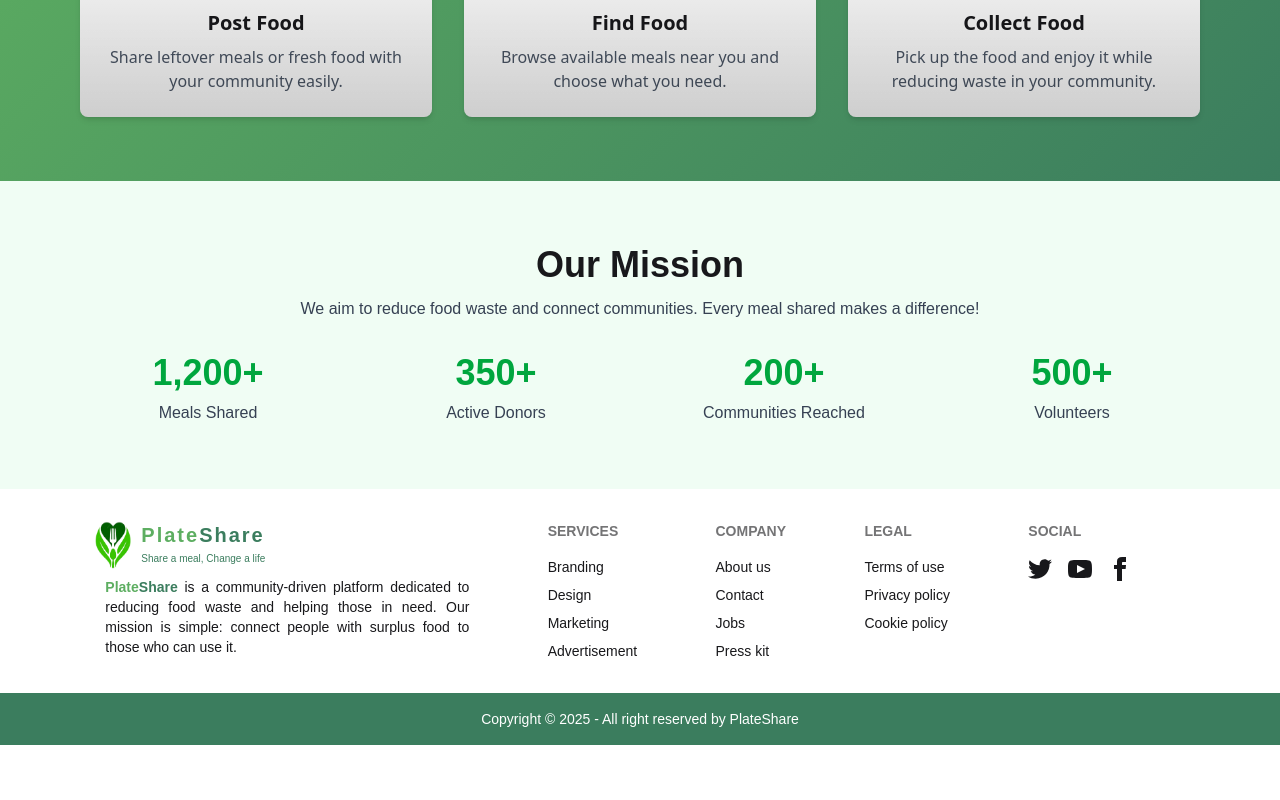
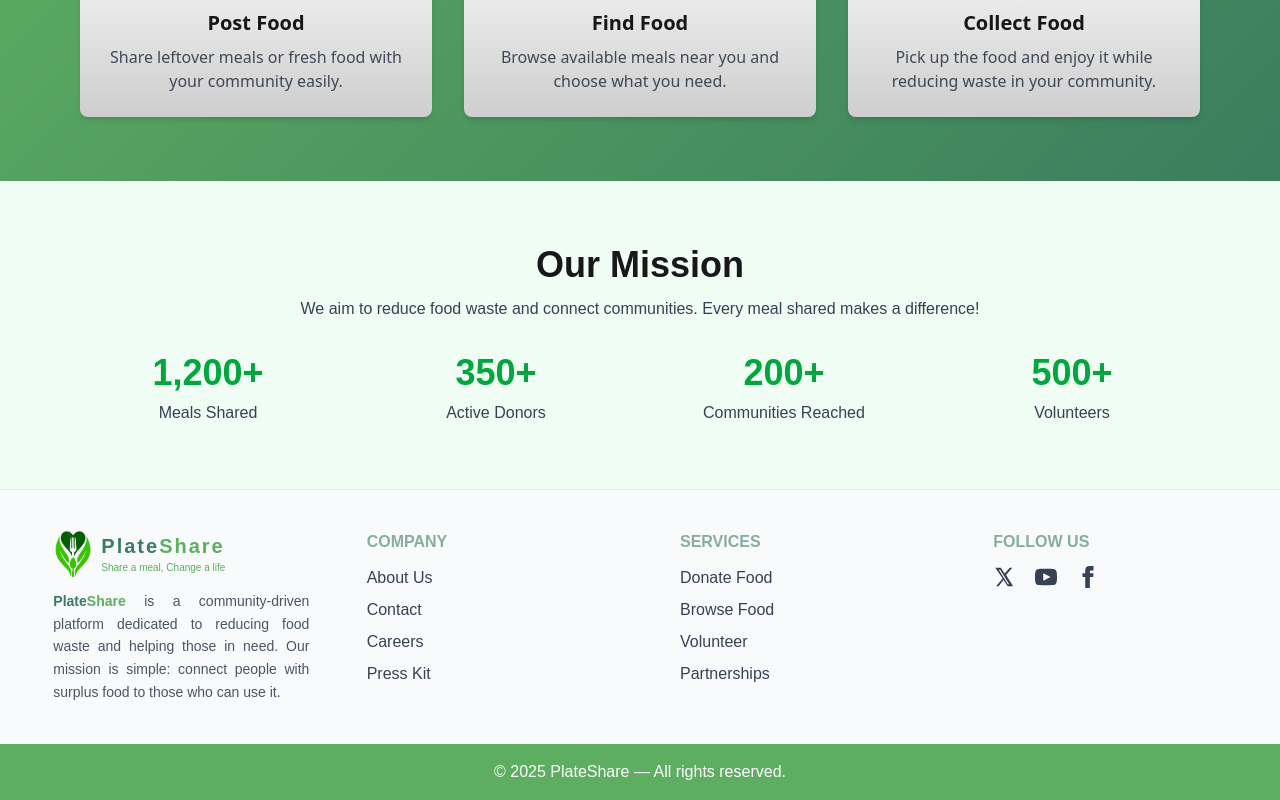
Before and after one commit to alhasandhali/plateShare-client-site, a React (Vite) app: page / in a window 1280 px wide. Shown: the part 893-1693 px from the top of the page. Before the commit the page ends 1638 px from the top, so only its background shows below. Built offline with nearby package versions, Linux system fonts and the light colour scheme; no server answers.

Commit message:
polish the footer

```diff
--- a/src/components/Footer/Footer.jsx
+++ b/src/components/Footer/Footer.jsx
@@ -1,101 +1,137 @@
 import React from "react";
 import logo from "../../assets/logo.png";
-import { DynamicIcon } from "lucide-react/dynamic";
 import { Link } from "react-router";
 
 const Footer = () => {
   return (
-    <div className="montserrat">
-      <footer className="footer md:w-11/12 m-auto sm:footer-horizontal p-8">
-        <aside className="flex flex-col">
-          <Link to="/" className="flex items-center ml-2">
+    <footer className="montserrat bg-gray-50 text-gray-700 border-t border-gray-200">
+      <div className="w-11/12 mx-auto py-10 grid grid-cols-1 md:grid-cols-3 lg:grid-cols-4 gap-5 lg:gap-20">
+        <div className="flex-1 min-w-64">
+          <Link to="/" className="flex items-center mb-3">
             <img className="w-10 h-12" src={logo} alt="PlateShare Logo" />
-            <div className="flex flex-col ml-2">
-              <p className="poppins font-extrabold text-prime text-xl tracking-widest">
-                Plate<span className="text-second">Share</span>
+            <div className="ml-2">
+              <p className="poppins font-extrabold text-second text-xl tracking-widest">
+                Plate<span className="text-prime">Share</span>
               </p>
-              <p className="montserrat font-extralight text-second text-[10px]">
+              <p className="montserrat font-light text-prime text-[10px]">
                 Share a meal, Change a life
               </p>
             </div>
           </Link>
-          <p className="w-60 lg:w-96 text-justify md:pl-5 montserrat font-normal text-sm">
-            <span className="poppins font-bold text-prime">
-              Plate<span className="text-second">Share</span>
+          <p className="text-sm text-gray-600 leading-relaxed md:pr-10 xl:pr-0 text-justify wrap-break-words max-w-full">
+            <span className="poppins font-bold text-second">
+              Plate<span className="text-prime">Share</span>
             </span>{" "}
             is a community-driven platform dedicated to reducing food waste and
             helping those in need. Our mission is simple: connect people with
             surplus food to those who can use it.
           </p>
-        </aside>
-        <nav>
-          <h6 className="footer-title">Services</h6>
-          <a className="link link-hover">Branding</a>
-          <a className="link link-hover">Design</a>
-          <a className="link link-hover">Marketing</a>
-          <a className="link link-hover">Advertisement</a>
-        </nav>
-        <nav>
-          <h6 className="footer-title">Company</h6>
-          <a className="link link-hover">About us</a>
-          <a className="link link-hover">Contact</a>
-          <a className="link link-hover">Jobs</a>
-          <a className="link link-hover">Press kit</a>
-        </nav>
-        <nav>
-          <h6 className="footer-title">Legal</h6>
-          <a className="link link-hover">Terms of use</a>
-          <a className="link link-hover">Privacy policy</a>
-          <a className="link link-hover">Cookie policy</a>
-        </nav>
-        <nav>
-          <h6 className="footer-title">Social</h6>
-          <div className="grid grid-flow-col gap-4">
-            <a>
+        </div>
+        <div className="flex-1 min-w-40">
+          <h6 className="footer-title text-second font-semibold mb-3">
+            Company
+          </h6>
+          <ul className="space-y-2">
+            <li>
+              <a className="hover:text-prime transition">About Us</a>
+            </li>
+            <li>
+              <a className="hover:text-prime transition">Contact</a>
+            </li>
+            <li>
+              <a className="hover:text-prime transition">Careers</a>
+            </li>
+            <li>
+              <a className="hover:text-prime transition">Press Kit</a>
+            </li>
+          </ul>
+        </div>
+        <div className="flex-1 min-w-40">
+          <h6 className="footer-title text-second font-semibold mb-3">
+            Services
+          </h6>
+          <ul className="space-y-2">
+            <li>
+              <Link to="/" className="hover:text-prime transition">
+                Donate Food
+              </Link>
+            </li>
+            <li>
+              <Link to="/" className="hover:text-prime transition">
+                Browse Food
+              </Link>
+            </li>
+            <li>
+              <Link to="/" className="hover:text-prime transition">
+                Volunteer
+              </Link>
+            </li>
+            <li>
+              <Link to="/" className="hover:text-prime transition">
+                Partnerships
+              </Link>
+            </li>
+          </ul>
+        </div>
+        <div className="flex-1 min-w-40">
+          <h6 className="footer-title text-second font-semibold mb-3">
+            Follow Us
+          </h6>
+          <div className="flex gap-5 mt-2">
+            <Link
+              to="https://x.com"
+              target="_blank"
+              className="hover:text-prime transition"
+            >
               <svg
                 xmlns="http://www.w3.org/2000/svg"
-                width="24"
-                height="24"
+                width="22"
+                height="22"
+                viewBox="0 0 24 24"
+                fill="currentColor"
+              >
+                <path d="M18.244 2H21l-6.707 7.748L21.944 22H16.08l-4.68-6.766L6.1 22H3.341l7.17-8.273L2.5 2h5.99l4.243 6.154L18.244 2zm-2.07 17.8h1.44L7.828 4.09H6.3l9.874 15.71z" />
+              </svg>
+            </Link>
+            <Link
+              to="https://youtube.com"
+              target="_blank"
+              className="hover:text-prime transition"
+            >
+              <svg
+                xmlns="http://www.w3.org/2000/svg"
+                width="22"
+                height="22"
                 viewBox="0 0 24 24"
                 className="fill-current"
               >
-                <path d="M24 4.557c-.883.392-1.832.656-2.828.775 1.017-.609 1.798-1.574 2.165-2.724-.951.564-2.005.974-3.127 1.195-.897-.957-2.178-1.555-3.594-1.555-3.179 0-5.515 2.966-4.797 6.045-4.091-.205-7.719-2.165-10.148-5.144-1.29 2.213-.669 5.108 1.523 6.574-.806-.026-1.566-.247-2.229-.616-.054 2.281 1.581 4.415 3.949 4.89-.693.188-1.452.232-2.224.084.626 1.956 2.444 3.379 4.6 3.419-2.07 1.623-4.678 2.348-7.29 2.04 2.179 1.397 4.768 2.212 7.548 2.212 9.142 0 14.307-7.721 13.995-14.646.962-.695 1.797-1.562 2.457-2.549z"></path>
+                <path d="M19.615 3.184c-3.604-.246-11.631-.245-15.23 0C.488 3.45.029 5.804 0 12c.029 6.185.484 8.549 4.385 8.816 3.6.245 11.626.246 15.23 0 3.897-.266 4.356-2.62 4.385-8.816-.029-6.185-.484-8.549-4.385-8.816zM9 15.999v-8l8 3.993-8 4.007z" />
               </svg>
-            </a>
-            <a>
+            </Link>
+            <Link
+              to="https://facebook.com"
+              target="_blank"
+              className="hover:text-prime transition"
+            >
               <svg
                 xmlns="http://www.w3.org/2000/svg"
-                width="24"
-                height="24"
+                width="22"
+                height="22"
                 viewBox="0 0 24 24"
                 className="fill-current"
               >
-                <path d="M19.615 3.184c-3.604-.246-11.631-.245-15.23 0-3.897.266-4.356 2.62-4.385 8.816.029 6.185.484 8.549 4.385 8.816 3.6.245 11.626.246 15.23 0 3.897-.266 4.356-2.62 4.385-8.816-.029-6.185-.484-8.549-4.385-8.816zm-10.615 12.816v-8l8 3.993-8 4.007z"></path>
+                <path d="M9 8H6v4h3v12h5V12h3.642l.358-4H14V6.333C14 5.378 14.192 5 15.115 5h2.885V0h-3.808C10.596 0 9 1.583 9 4.615V8z" />
               </svg>
-            </a>
-            <a>
-              <svg
-                xmlns="http://www.w3.org/2000/svg"
-                width="24"
-                height="24"
-                viewBox="0 0 24 24"
-                className="fill-current"
-              >
-                <path d="M9 8h-3v4h3v12h5v-12h3.642l.358-4h-4v-1.667c0-.955.192-1.333 1.115-1.333h2.885v-5h-3.808c-3.596 0-5.192 1.583-5.192 4.615v3.385z"></path>
-              </svg>
-            </a>
+            </Link>
           </div>
-        </nav>
-      </footer>
-      <footer className="footer sm:footer-horizontal footer-center poppins bg-second text-white p-4 montserrat">
-        <aside>
-          <p>
-            Copyright © {new Date().getFullYear()} - All right reserved by
-            PlateShare
-          </p>
-        </aside>
-      </footer>
-    </div>
+        </div>
+      </div>
+      <div className="bg-prime text-white py-4">
+        <p className="text-center text-sm sm:text-base px-2">
+          © {new Date().getFullYear()} PlateShare — All rights reserved.
+        </p>
+      </div>
+    </footer>
   );
 };
 
```
